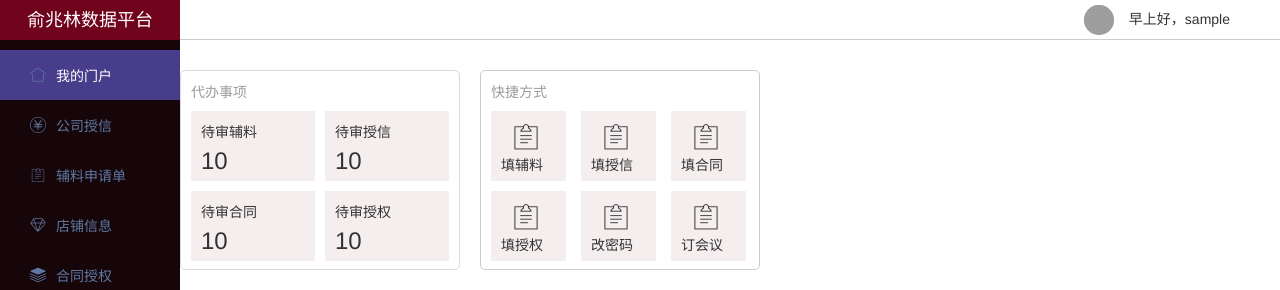
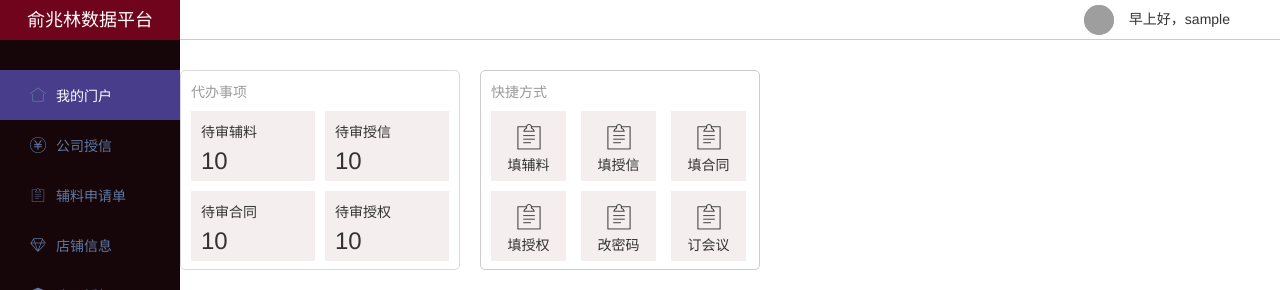
Before and after one commit to vvfar/YZL_SYS, a PHP site: page / in a window 1280 px wide. Shown: the top 290 px of the page. Run offline with PHP 8.4, Linux system fonts and the light colour scheme; the visitor is signed in with stand-in values (Sample User, id 1); data that the repository does not hold is empty; some libraries are stand-ins or nearby versions; grey boxes are pictures that could not be loaded.

Commit message:
2020-4-13 9：00

```diff
--- a/index.php
+++ b/index.php
@@ -54,38 +54,38 @@
                     <p style="color: #9b9b9b;">快捷方式</p>
                     <div style="width:75px;height:70px;background-color: #f5eeee;padding: 10px;float:left;margin-top:10px;margin-right:15px;">
                         <a href="#">
-                            <i class="layui-icon layui-icon-form" style="font-size:30px;margin-left:10px;"></i>
-                            <p>填辅料</p>
+                            <i class="layui-icon layui-icon-form" style="font-size:30px;margin-left:13px;"></i>
+                            <p style="text-align: center;">填辅料</p>
                         </a>
                     </div>
                     <div style="width:75px;height:70px;background-color: #f5eeee;padding: 10px;float:left;margin-top:10px;margin-right:15px;">
                         <a href="#">
-                            <i class="layui-icon layui-icon-form" style="font-size:30px;margin-left:10px"></i>
-                            <p>填授信</p>
+                            <i class="layui-icon layui-icon-form" style="font-size:30px;margin-left:13px"></i>
+                            <p style="text-align: center;">填授信</p>
                         </a>
                     </div>
                     <div style="width:75px;height:70px;background-color: #f5eeee;padding: 10px;float:left;margin-top:10px;">
                         <a href="#">
-                            <i class="layui-icon layui-icon-form" style="font-size:30px;margin-left:10px"></i>
-                            <p>填合同</p>
+                            <i class="layui-icon layui-icon-form" style="font-size:30px;margin-left:13px"></i>
+                            <p style="text-align: center;">填合同</p>
                         </a>
                     </div>
                     <div style="width:75px;height:70px;background-color: #f5eeee;padding: 10px;float:left;margin-top:10px;margin-right:15px;">
                         <a href="#">
-                            <i class="layui-icon layui-icon-form" style="font-size:30px;margin-left:10px"></i>
-                            <p>填授权</p>
+                            <i class="layui-icon layui-icon-form" style="font-size:30px;margin-left:13px"></i>
+                            <p style="text-align: center;">填授权</p>
                         </a>
                     </div>
                     <div style="width:75px;height:70px;background-color: #f5eeee;padding: 10px;float:left;margin-top:10px;margin-right:15px;">
                         <a href="#">
-                            <i class="layui-icon layui-icon-form" style="font-size:30px;margin-left:10px"></i>
-                            <p>改密码</p>
+                            <i class="layui-icon layui-icon-form" style="font-size:30px;margin-left:13px"></i>
+                            <p style="text-align: center;">改密码</p>
                         </a>
                     </div>
                     <div style="width:75px;height:70px;background-color: #f5eeee;padding: 10px;float:left;margin-top:10px;">
                         <a href="#">
-                            <i class="layui-icon layui-icon-form" style="font-size:30px;margin-left:10px"></i>
-                            <p>订会议</p>
+                            <i class="layui-icon layui-icon-form" style="font-size:30px;margin-left:13px"></i>
+                            <p style="text-align: center;">订会议</p>
                         </a>
                     </div>
                 </div>
--- a/public/css/leftbar.css
+++ b/public/css/leftbar.css
@@ -18,7 +18,7 @@ ul li a:hover{text-decoration: none;color:#ffffff}
 */
 
 .leftBar{width:180px;height:2275px;background-color:#160509;float: left;position: fixed;z-index:99999}
-.leftbarAll{list-style: none;margin:0px;padding: 0px;margin-top: 10px;}
+.leftbarAll{list-style: none;margin:0px;padding: 0px;margin-top: 30px;}
 .leftbarAll li{width:180px;height:50px;font-size: 14px;line-height: 50px;vertical-align: middle;font-weight: 400;font-family: "Helvetica Neue,Helvetica,PingFang SC,Tahoma,Arial,sans-serif";float:right}
 .leftbarAll img{margin-left: 35px}
 .leftbarAll i{margin-left: 30px;color:#5f78a2;text-decoration: none;}
```
